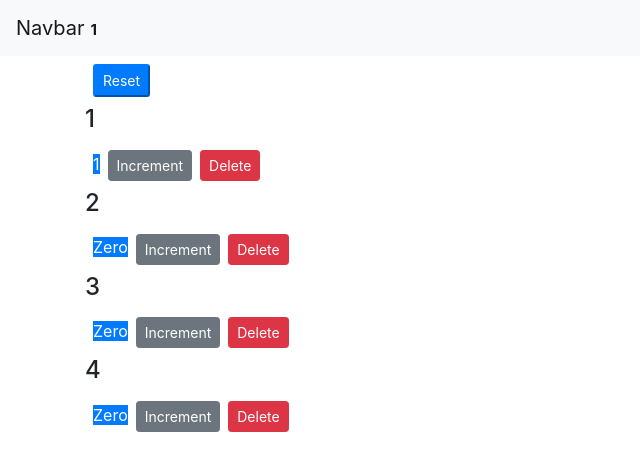
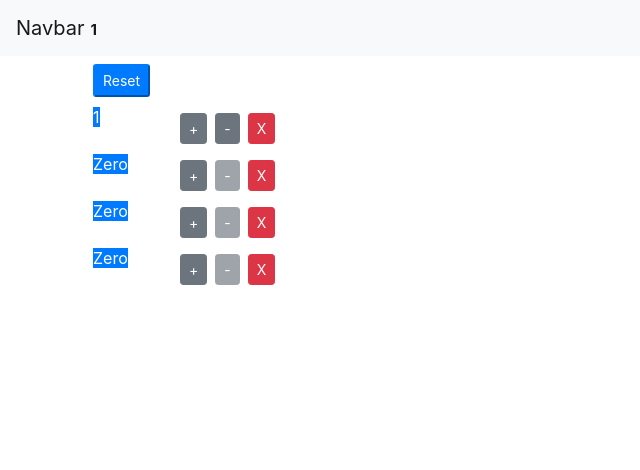
Before and after one commit to behtashmoradi/ReactUI, a React (Create React App) app: page / in a window 1280 px wide. Shown: the top 470 px of the page, without its empty margins (0-640 px from the left). Built offline with nearby package versions, Linux system fonts and the light colour scheme.

Commit message:
add decrement button-add bootstrap table style

```diff
--- a/src/App.js
+++ b/src/App.js
@@ -38,6 +38,16 @@ class App extends Component {
     counters[index].value++;
     this.setState({ counters });
   };
+  handleDecerement = counter => {
+    const counters = [...this.state.counters];
+    const index = counters.indexOf(counter);
+    counters[index] = { ...counter };
+    if (counters[index].value > 0) {
+      counters[index].value--;
+      this.setState({ counters });
+    } else {
+    }
+  };
   handleDelete = componentId => {
     console.log("Deleting component id :", componentId);
     var counters = this.state.counters.filter(c => c.id !== componentId);
@@ -60,6 +70,7 @@ class App extends Component {
             onDelete={this.handleDelete}
             onReset={this.handleReset}
             onIncrement={this.handleIncrement}
+            onDecerement={this.handleDecerement}
           ></Counters>
         </main>
       </React.Fragment>
--- a/src/components/Counters.jsx
+++ b/src/components/Counters.jsx
@@ -13,6 +13,7 @@ class Counters extends Component {
             key={counter.id}
             onDelete={this.props.onDelete}
             onIncrement={this.props.onIncrement}
+            onDecerement={this.props.onDecerement}
             counter={counter}
           ></Counter>
         ))}
--- a/src/components/counter.jsx
+++ b/src/components/counter.jsx
@@ -18,24 +18,34 @@ class Counter extends Component {
   }
   handleReset;
   render() {
-    const { counter, onIncrement, onDelete } = this.props;
+    const { counter, onIncrement, onDecerement, onDelete } = this.props;
     console.log("Counter.render");
     return (
-      <div>
-        <h4>{this.props.counter.id}</h4>
+      <div className="row">
+        <div className="col-1">
           <span className={this.getBadgeClasses()}>{this.formatCounter()}</span>
+        </div>
+        <div className="col">
           <button
             onClick={() => onIncrement(counter)}
             className="btn btn-secondary btn-sm"
           >
-          Increment
+            +
           </button>
           <button
-          className="btn btn-danger btn-sm m-2"
+            onClick={() => onDecerement(counter)}
+            className="btn btn-secondary btn-sm m-2"
+            disabled={this.props.counter.value === 0 ? "disabled" : ""}
+          >
+            -
+          </button>
+          <button
+            className="btn btn-danger btn-sm"
             onClick={() => onDelete(this.props.counter.id)}
           >
-          Delete
+            X
           </button>
+        </div>
       </div>
     );
   }
```
Lines whose indentation alone changed are shown as unchanged.
